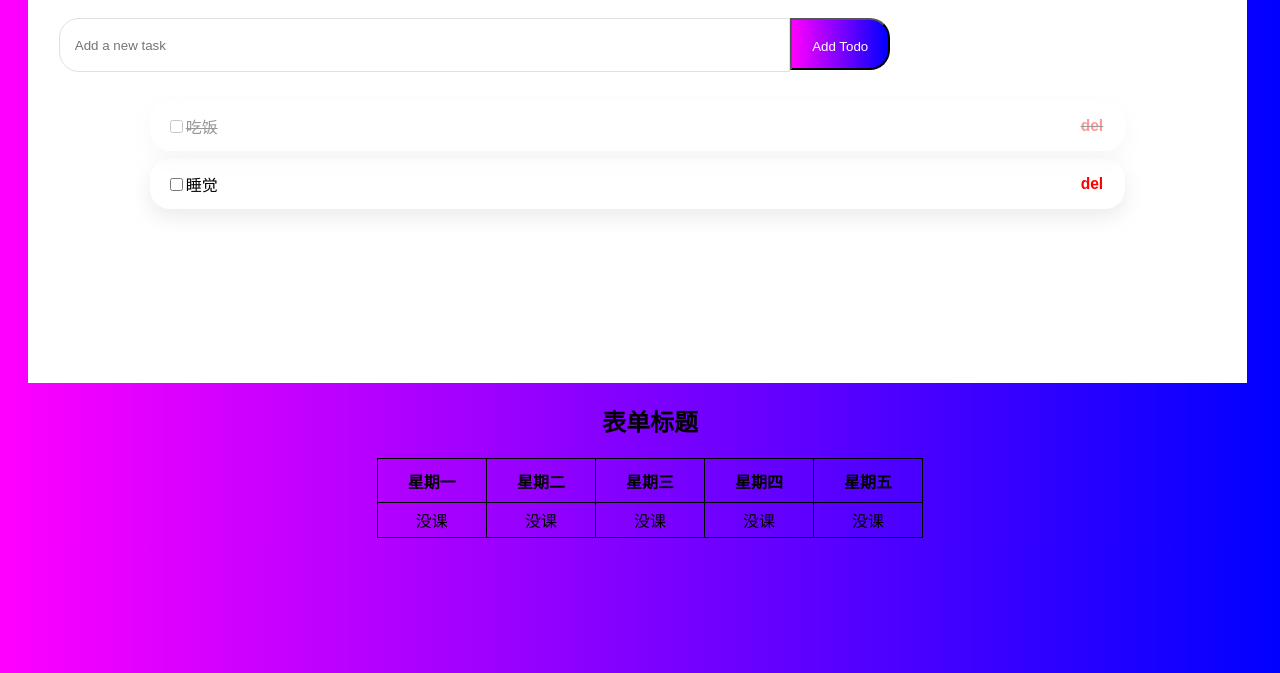
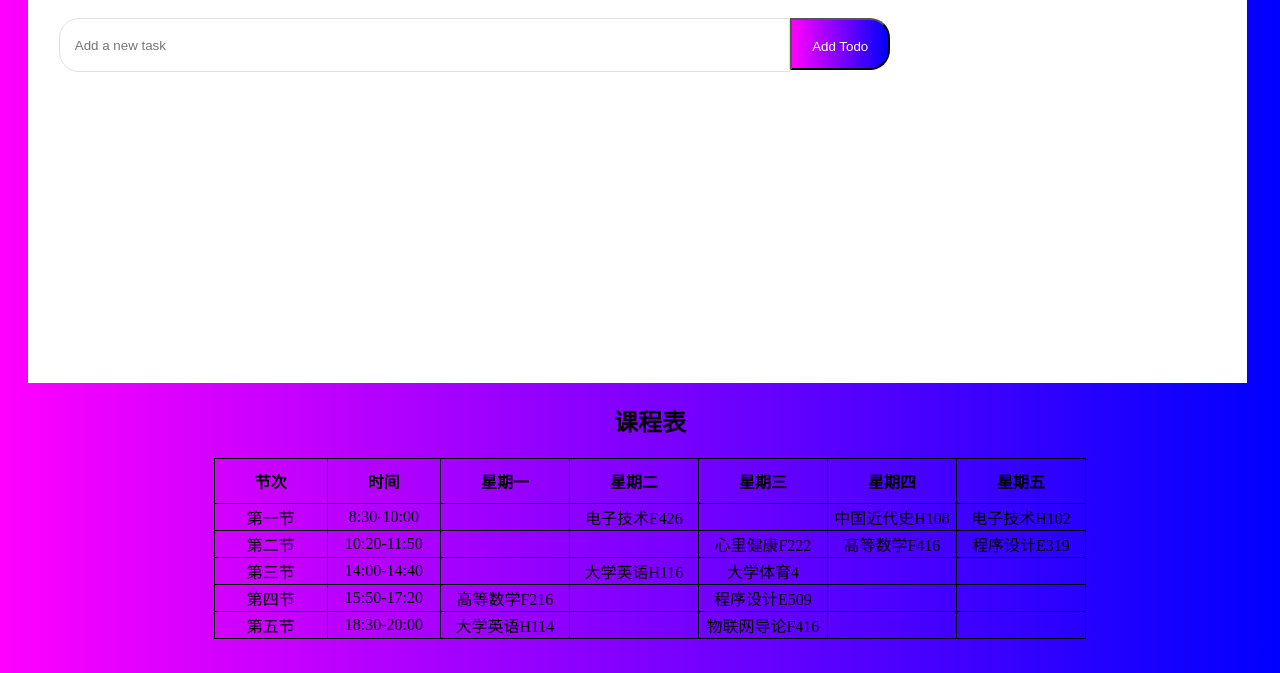
Before and after one commit to ChiYuanYue/achiyuan.gitub.io, a plain HTML site: page index.html in a window 1280 px wide. Shown: the part 127-800 px from the top of the page. Drawn offline with Linux system fonts and the light colour scheme.

Commit message:
Add files via upload

```diff
--- a/index.html
+++ b/index.html
@@ -88,7 +88,7 @@
 
 
         th {
-            padding: 5px 30px;
+            padding: 10px 40px;
         }
 
         table,
@@ -121,24 +121,26 @@
             <div><button class="add-button" onclick="addTask()" value="000">Add Todo</button></div>
         </div>
         <div id="taskList">
-             <div class="task-list completed">
-                <div id="task"><input type="checkbox"><span>吃饭</span></div>
+            <!-- <div class="task-list completed">
+                <div id="task"><input type="checkbox"><span>${taskInput.value}</span></div>
                 <button class="task-del" onclick="removeTask(this)">
                     <h3>del</h3>
                 </button>
             </div>
             <div class="task-list ">
-                <div><input type="checkbox" onclick="com(this)"><span>睡觉</span></div>
+                <div><input type="checkbox" onclick="com(this)"><span>${taskInput.value}</span></div>
                 <button class="task-del" onclick="removeTask(this)">
                     <h3>del</h3>
                 </button>
-            </div>
+            </div> -->
         </div>
     </div>
     <div>
-        <h2>表单标题</h2>
+        <h2>课程表</h2>
         <table>
             <tr>
+                <th>节次</th>
+                <th>时间</th>
                 <th>星期一</th>
                 <th>星期二</th>
                 <th>星期三</th>
@@ -146,11 +148,46 @@
                 <th>星期五</th>
             </tr>
             <tr>
-                <td>没课</td>
-                <td>没课</td>
-                <td>没课</td>
-                <td>没课</td>
-                <td>没课</td>
+                <td>第一节</td>
+                <td>8:30-10:00</td>
+                <td></td>
+                <td>电子技术E426</td>
+                <td></td>
+                <td>中国近代史H108</td>
+                <td>电子技术H102</td>
+            </tr>
+            <tr>
+                <td>第二节</td>
+                <td>10:20-11:50</td>
+                <td></td>
+                <td></td>
+                <td>心里健康F222</td>
+                <td>高等数学F416</td>
+                <td>程序设计E319</td>
+            </tr>
+            <tr>
+                <td>第三节</td>
+                <td>14:00-14:40</td>
+                <td></td>
+                <td>大学英语H116</td>
+                <td>大学体育4</td>
+                <td></td>
+            </tr>
+            <tr>
+                <td>第四节</td>
+                <td>15:50-17:20</td>
+                <td>高等数学F216</td>
+                <td></td>
+                <td>程序设计E509</td>
+                <td></td>
+            </tr>
+            <tr>
+                <td>第五节</td>
+                <td>18:30-20:00</td>
+                <td>大学英语H114</td>
+                <td></td>
+                <td>物联网导论F416</td>
+                <td></td>
             </tr>
         </table>
     </div>
@@ -170,3 +207,24 @@
                 taskInput.value = ""
             }
         }
+
+        function removeTask(button) {
+            let ad = button.parentNode
+            ad.classList.add("hidden")
+        }
+        let isChecked = true
+        function com(input) {
+            let ad = input.parentNode
+            if (isChecked) {
+                ad.classList.add("completed")
+                isChecked = !isChecked
+            }
+            else {
+                ad.classList.remove("completed")
+                isChecked = !isChecked
+            }
+        }
+    </script>
+</body>
+
+</html>
```
